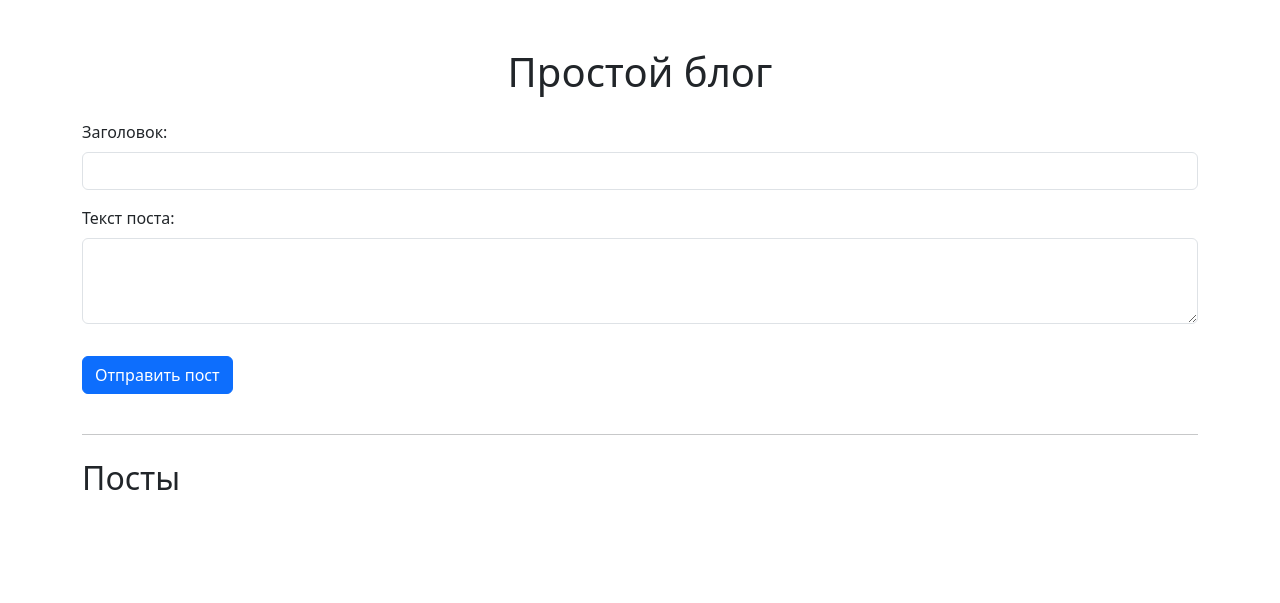
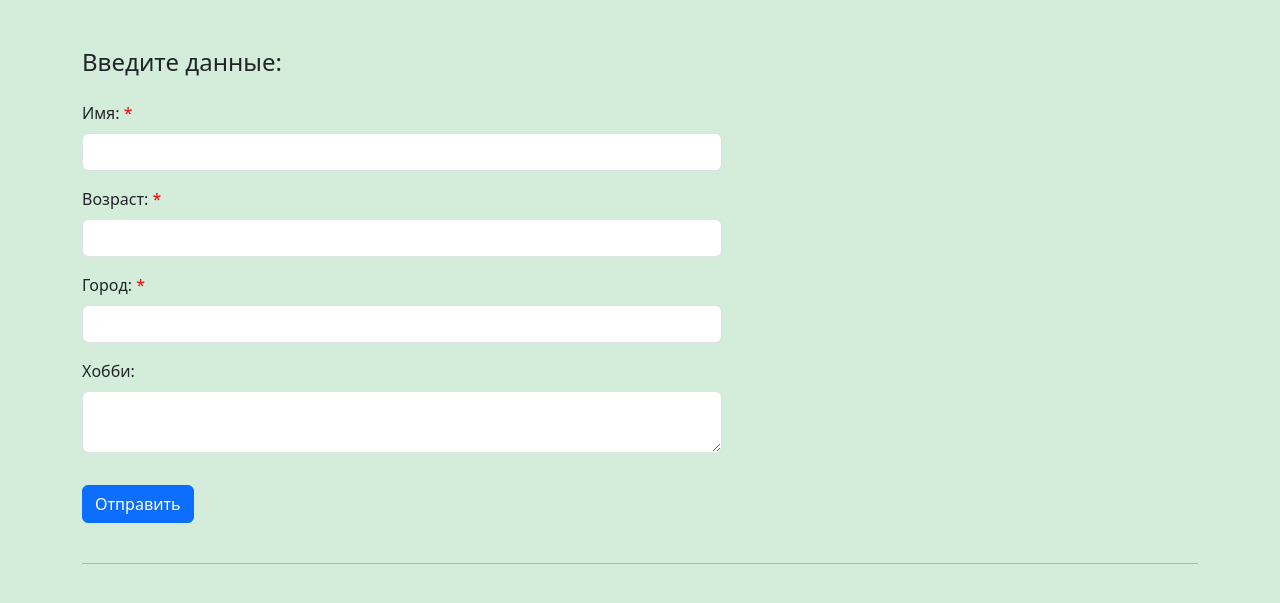
Before and after one commit to Anatolium/VD06-Homework, a Flask app: page / in a window 1280 px wide. Shown: the top 603 px of the page. Run offline with Flask 3, Linux system fonts and the light colour scheme; some libraries are stand-ins or nearby versions.

Commit message:
(update) __init__.py, routes.py, user_data_form.html

```diff
--- a/app/__init__.py
+++ b/app/__init__.py
@@ -1,6 +1,5 @@
 from flask import Flask
 
-#создаёт экземпляр класса Flask (переменную app)
 app = Flask(__name__)
 
 app.config['SECRET_KEY'] = 'your_secret_key'
--- a/app/routes.py
+++ b/app/routes.py
@@ -2,24 +2,22 @@ from flask import render_template, request, redirect, url_for
 
 from app import app
 
-# этот список будем заполнять словарями
 posts = []
 
 @app.route("/", methods=["GET", "POST"])
 def index():
-    # используем метод POST, так как информация будет отправляться; request.method сравнивает данные с HTTP-запросом
     if request.method == 'POST':
-        # функция request.form извлекает значение из соответствующих полей
-        title = request.form.get('title')
-        content = request.form.get('content')
-        # создаём условие для проверки наличия данных в полях title и content
-        if title and content:
-            posts.append({'title': title, 'content': content})
-            # используем для обновления страницы и предотвращения повторной отправки формы; index – имя этой функции;
-            # перенаправляем пользователя на url, связанный с функцией index, то есть снова заходим на страницу,
-            # на которой были
+        # функция request.form.get извлекает значение из соответствующих полей
+        user = request.form.get('user')
+        age = request.form.get('age')
+        city = request.form.get('city')
+        hobby = request.form.get('hobby')
+        if user and age and city:
+            posts.append({'user': user, 'age': age, 'city': city, 'hobby': hobby})
+            # перезаходим на страницу: обновляем её и предотвращаем повторную отправку формы
+            # (перенаправляем пользователя на url, связанный с данной функцией index)
             return redirect(url_for('index'))
 
-    # возвращаем отрендеренный шаблон с переданными данными постов
-    # posts будет подставляться в строку {% for post in posts %} в user_data_form.html
+    # возвращаем шаблон с переданными данными постов;
+    # список posts будет подставляться в строку {% for post in posts %} в user_data_form.html
     return render_template('user_data_form.html', posts=posts)
--- a/app/templates/user_data_form.html
+++ b/app/templates/user_data_form.html
@@ -6,32 +6,61 @@
     <title>Простой блог</title>
     <link href="https://cdn.jsdelivr.net/npm/bootstrap@5.3.3/dist/css/bootstrap.min.css" rel="stylesheet"
           integrity="sha384-QWTKZyjpPEjISv5WaRU9OFeRpok6YctnYmDr5pNlyT2bRjXh0JMhjY6hW+ALEwIH" crossorigin="anonymous">
-
+    <style>
+        body {
+            background-color: #d4edda;
+        }
+        .form-control {
+            max-width: 640px;
+        }
+        .card {
+            max-width: 640px;
+        }
+        .required-label::after {
+            content: " *";
+            color: red;
+        }
+        .text-left {
+            text-align: left;
+        }
+    </style>
 </head>
 <body>
 
 <div class="container mt-5">
-    <h1 class="text-center mb-4">Простой блог</h1>
+    <h4 class="text-left mb-4">Введите данные:</h4>
     <form method="POST" action="/">
         <div class="form-group mb-3">
-            <label for="title" class="mb-2">Заголовок:</label>
-            <input id="title" type="text" name="title" class="form-control" required>
+            <label for="user" class="mb-2 required-label">Имя:</label>
+            <input id="user" type="text" name="user" class="form-control" required>
         </div>
         <div class="form-group mb-3">
-            <label for="content" class="mb-2">Текст поста:</label>
-            <textarea id="content" name="content" class="form-control" rows="3" required></textarea>
+            <label for="age" class="mb-2 required-label">Возраст:</label>
+            <input id="age" type="text" name="age" class="form-control" required>
         </div>
-        <button type="submit" class="btn btn-primary mt-3">Отправить пост</button>
+        <div class="form-group mb-3">
+            <label for="city" class="mb-2 required-label">Город:</label>
+            <input id="city" type="text" name="city" class="form-control" required>
+        </div>
+        <div class="form-group mb-3">
+            <label for="hobby" class="mb-2">Хобби:</label>
+            <textarea id="hobby" name="hobby" class="form-control" rows="2"></textarea>
+        </div>
+        <button type="submit" class="btn btn-primary mt-3">Отправить</button>
     </form>
     <br>
     <hr>
 
-    <h2 class="mt-4">Посты</h2>
+    {% if posts %}
+    <h5 class="mt-4">Ваши данные сохранены</h5>
+    {% endif %}
     {% for post in posts %}
     <div class="card my-3">
         <div class="card-body">
-            <h4 class="card-title"> {{ post.title }} </h4>
-            <p class="card-text">> {{ post.content }} </p>
+            <h6 class="card-user">> Имя: {{post.user}} </h6><br>
+            <p class="card-age">> Возраст: {{post.age}} </p>
+            <p class="card-city">> Город: {{post.city}} </p>
+            <p class="card-hobby">> Хобби: {{post.hobby}} </p>
         </div>
     </div>
     {% endfor %}
@@ -39,9 +68,6 @@
 
 <script src="https://code.jquery.com/jquery-3.5.1.slim.min.js"></script>
 <script src="https://cdn.jsdelivr.net/npm/@popperjs/core@2.9.3/dist/umd/popper.min.js"></script>
-
-<!--<script src="https://maxcdn.bootstrapcdn.com/bootstrap/4.5.2/js/bootstrap.min.js"></script>-->
-
 <script src="https://cdn.jsdelivr.net/npm/bootstrap@5.3.3/dist/js/bootstrap.bundle.min.js"
         integrity="sha384-YvpcrYf0tY3lHB60NNkmXc5s9fDVZLESaAA55NDzOxhy9GkcIdslK1eN7N6jIeHz"
         crossorigin="anonymous"></script>
```
